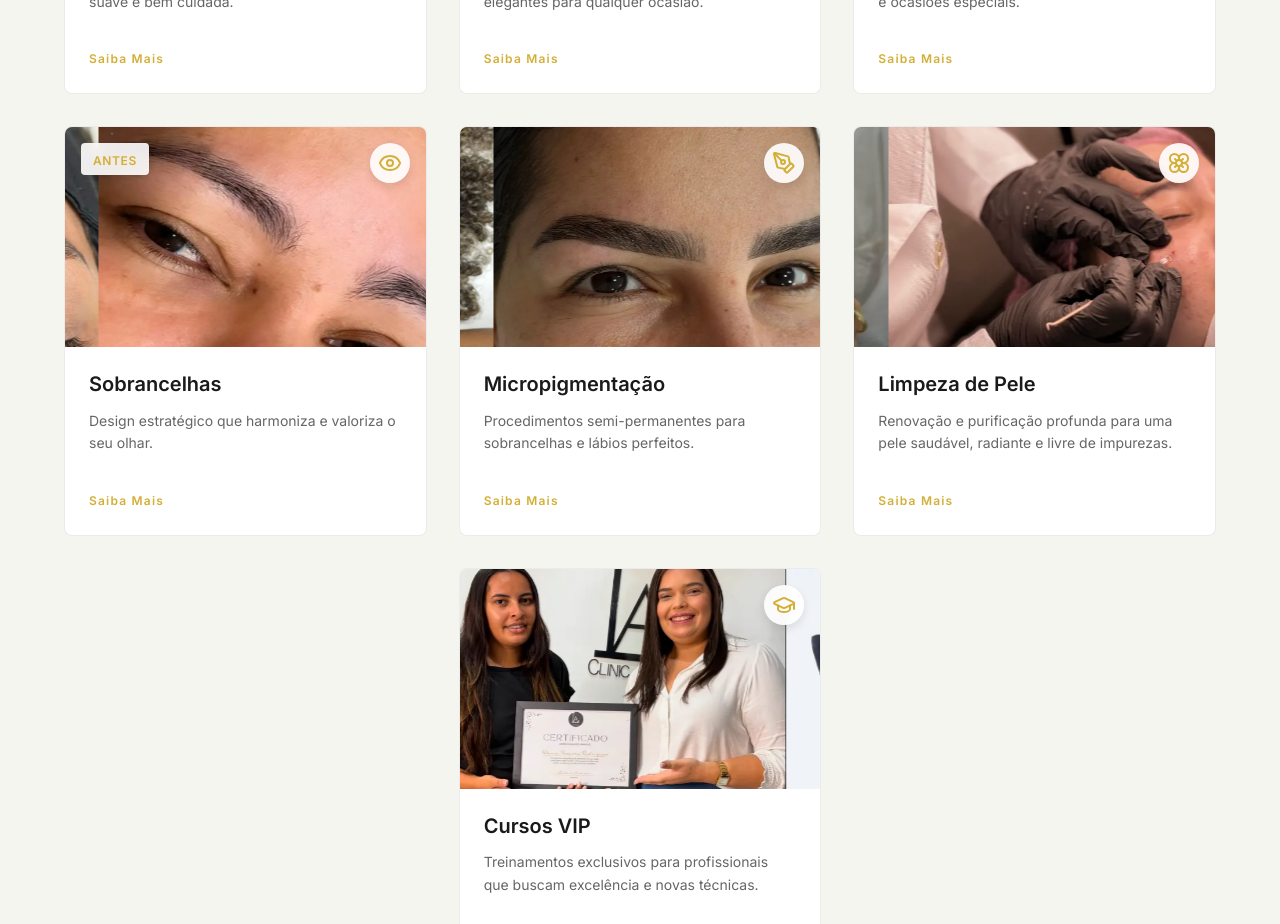
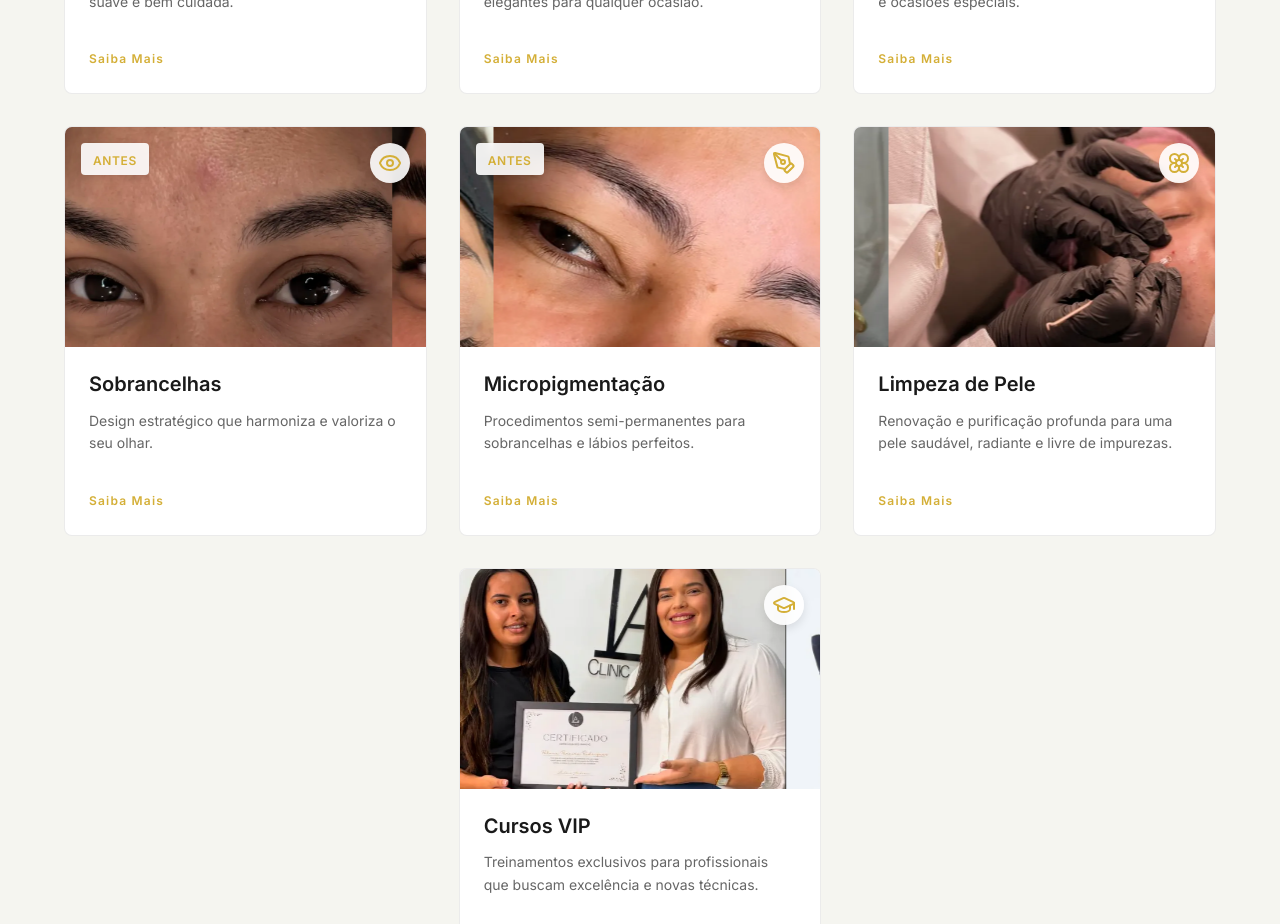
Before and after one commit to richardgms/leilane-andreia, a Next.js app: page / in a window 1280 px wide. Shown: the part 1500-2424 px from the top of the page. Built offline with nearby package versions, Linux system fonts and the light colour scheme; what @mui/material-nextjs would draw is missing.

Commit message:
fix: correção de imagens no card errado

```diff
--- a/src/features/landing-page/components/ServicesSection.tsx
+++ b/src/features/landing-page/components/ServicesSection.tsx
@@ -60,10 +60,6 @@ const services: Service[] = [
         description: 'Design estratégico que harmoniza e valoriza o seu olhar.',
         image: '/images/services/sobrancelha.webp',
         sliderImages: [
-            '/images/services/sobrancelha1antes.webp',
-            '/images/services/sobrancelha1depois.webp',
-            '/images/services/sobrancelha2antes.webp',
-            '/images/services/sobrancelha2depois.webp',
             '/images/services/sobrancelha3antes.webp',
             '/images/services/sobrancelha3depois.webp'
         ],
@@ -75,11 +71,12 @@ const services: Service[] = [
         description: 'Procedimentos semi-permanentes para sobrancelhas e lábios perfeitos.',
         image: '/images/services/micropigmentacao.webp',
         sliderImages: [
-            '/images/services/sobrancelhas-1.webp',
-            '/images/services/sobrancelhas-2.webp',
-            '/images/services/sobrancelhas-3.webp',
-            '/images/services/sobrancelhas-4.webp'
-        ]
+            '/images/services/sobrancelha1antes.webp',
+            '/images/services/sobrancelha1depois.webp',
+            '/images/services/sobrancelha2antes.webp',
+            '/images/services/sobrancelha2depois.webp'
+        ],
+        showBadges: true
     },
     {
         icon: <Flower size={24} />,
```
